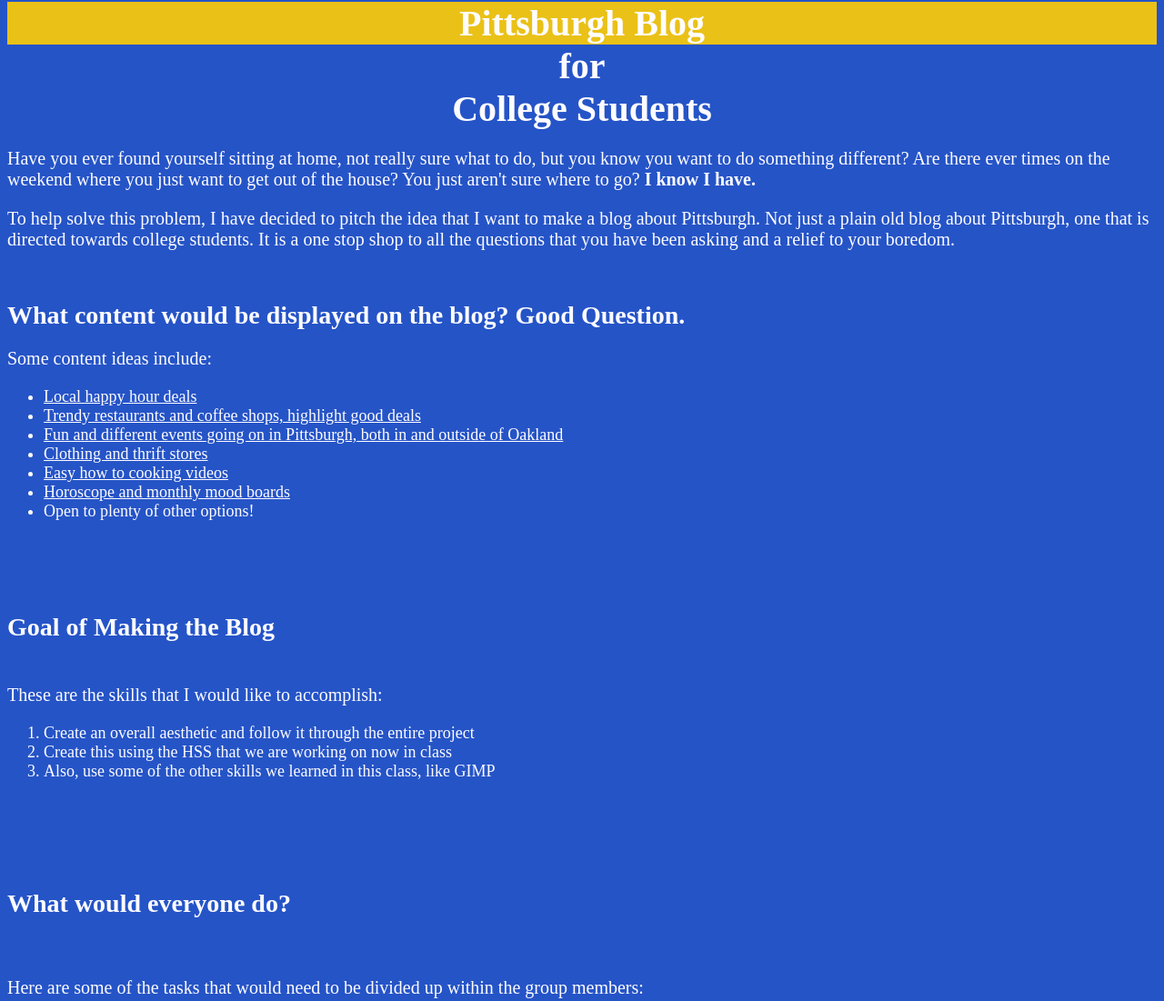
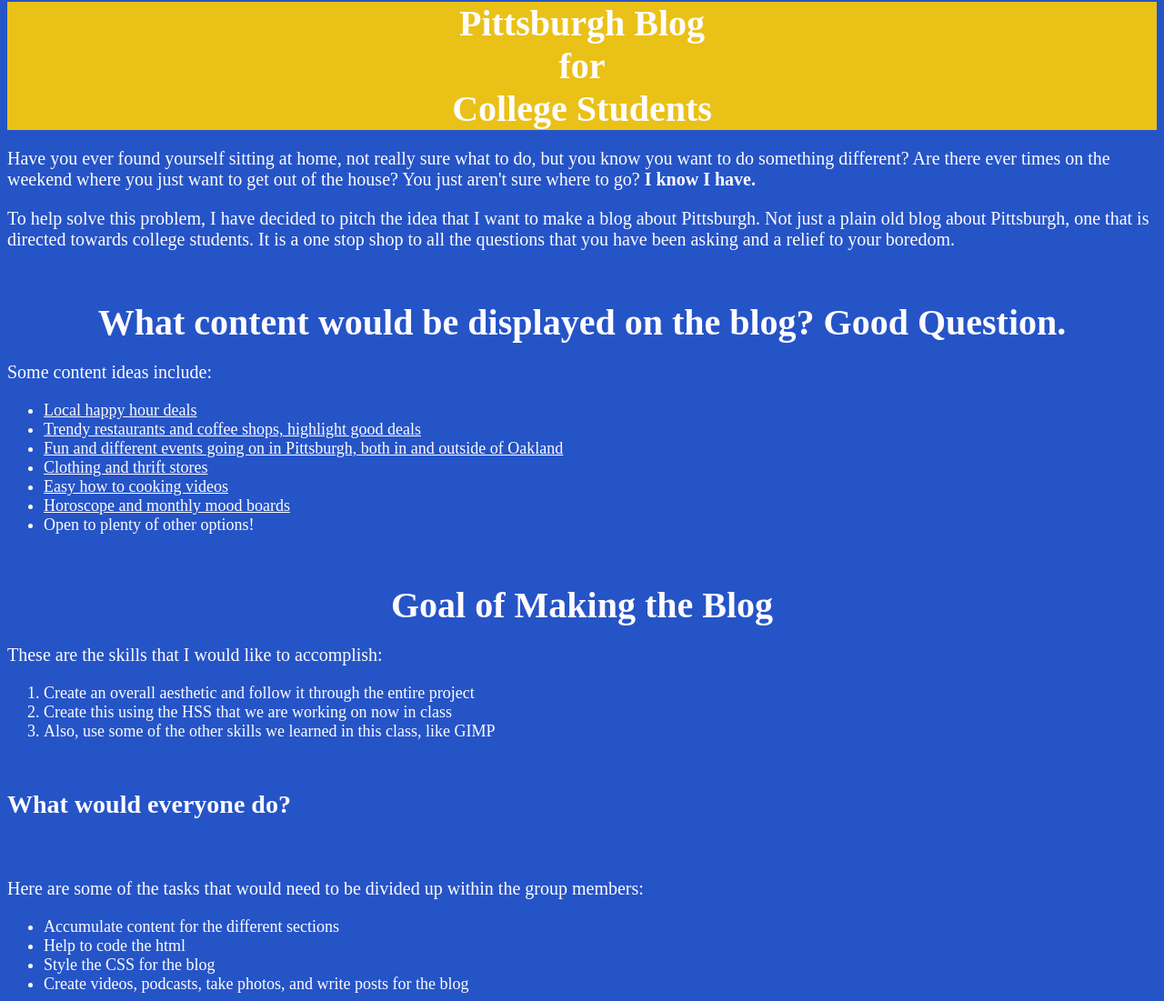
Before and after one commit to sammiepugh/Webslinging-with-HTML-CSS, a plain HTML site: page page-one.html in a window 1280 px wide. Shown: the part 958-2059 px from the top of the page at 91% size. Drawn offline with Linux system fonts and the light colour scheme.

Commit message:
Portfolio Final HTML

```diff
--- a/page-one.html
+++ b/page-one.html
@@ -6,11 +6,9 @@
     <title>Pittsburgh Blog For College Students</title>
 </head>
 <body>
-  <img src="http://floridaphotomatt.com/wp-content/photos/2012/06/Pittsburgh-Pano-Crop.jpg" alt="starting" style="width: 100%;"/> <!-- i got my image from http://floridaphotomatt.com/wp-content/photos/2012/06/Pittsburgh-Pano-Crop.jpg -->
+  <img src="https://c1.staticflickr.com/4/3919/15047193555_af64ef67f5_b.jpg" alt="starting" style="width: 100%;"/> <!-- i got my image from http://floridaphotomatt.com/wp-content/photos/2012/06/Pittsburgh-Pano-Crop.jpg -->
 <div>
-  <h1>Pittsburgh Blog </h1>
-    <h2> for </h2>
-     <h3> College Students</h3>
+  <center> <h1>Pittsburgh Blog <br> for <br> College Students</h1> </center>
 </div>
   <p> Have you ever found yourself sitting at home, not really sure what to do, but you know you want to do something different?
     Are there ever times on the weekend where you just want to get out of the house?
@@ -21,7 +19,7 @@
 <div>
   <br>
   <br>
-  <h4>What content would be displayed on the blog? Good Question.</h4>
+  <h2>What content would be displayed on the blog? Good Question.</h4>
     <p>Some content ideas  include:</p>
     <ul>
       <li> <a href="http://pittsburgh.cbslocal.com/top-lists/best-happy-hour-deals-in-pittsburgh/"> Local happy hour deals  </a> </li>
@@ -35,7 +33,7 @@
   </div>
   <br>
   <br>
-  <h5>Goal of Making the Blog</h5>
+  <h3>Goal of Making the Blog</h5>
 <p>These are the skills that I would like to accomplish:</p>
 <ol>
   <li>Create an overall aesthetic and follow it through the entire project</li>
@@ -44,7 +42,7 @@
 </ol>
 <br>
 <br>
-<h6> What would everyone do? <h6>
+<h4> What would everyone do? <h6>
 <p> Here are some of the tasks that would need to be divided up within the group members: </p>
   <ul>
     <li> Accumulate content for the different sections </li>
```
